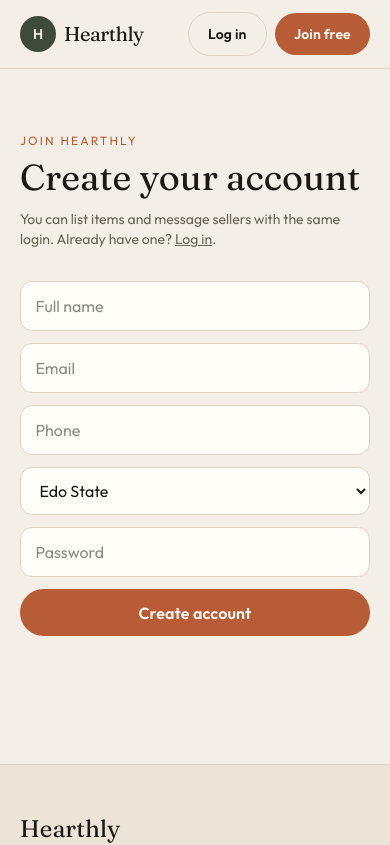
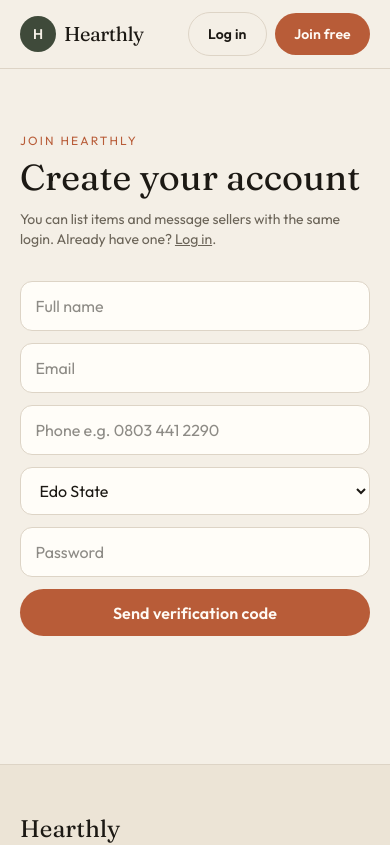
Before and after one commit to appwrite3519-cpu/hearthly-marketplace, a Next.js app: page /register in a window 390 px wide. Shown: the top 845 px of the page. Built offline with nearby package versions, Linux system fonts and the light colour scheme.

Commit message:
Add phone verification code to signup

```diff
--- a/app/register/page.js
+++ b/app/register/page.js
@@ -4,20 +4,23 @@ import Link from "next/link";
 import { useRouter } from "next/navigation";
 import { useState } from "react";
 import { STATES, stateLabel } from "@/lib/data";
-import { registerUser } from "@/lib/store";
+import { registerUser, requestSignupCode } from "@/lib/store";
 
 export default function RegisterPage() {
   const router = useRouter();
+  const [step, setStep] = useState("details");
   const [form, setForm] = useState({ name: "", email: "", phone: "", city: "Edo", password: "" });
+  const [code, setCode] = useState("");
+  const [challenge, setChallenge] = useState(null);
   const [error, setError] = useState("");
   const [busy, setBusy] = useState(false);
   const set = (key, value) => setForm((prev) => ({ ...prev, [key]: value }));
 
-  async function onSubmit(e) {
-    e.preventDefault();
+  async function sendCode(e) {
+    e?.preventDefault();
     setError("");
-    if (!form.name || !form.email || !form.password) {
-      setError("Name, email and password are required.");
+    if (!form.name || !form.email || !form.phone || !form.password) {
+      setError("Name, email, phone and password are required.");
       return;
     }
     if (form.password.length < 6) {
@@ -26,7 +29,27 @@ export default function RegisterPage() {
     }
     setBusy(true);
     try {
-      await registerUser(form);
+      const result = await requestSignupCode(form);
+      setChallenge(result);
+      setCode("");
+      setStep("code");
+    } catch (err) {
+      setError(err.message);
+    } finally {
+      setBusy(false);
+    }
+  }
+
+  async function confirmCode(e) {
+    e.preventDefault();
+    setError("");
+    if (!String(code).trim()) {
+      setError("Enter the 6-digit code sent to your phone.");
+      return;
+    }
+    setBusy(true);
+    try {
+      await registerUser({ ...form, code });
       router.push("/dashboard");
     } catch (err) {
       setError(err.message);
@@ -38,22 +61,62 @@ export default function RegisterPage() {
   return (
     <div className="mx-auto max-w-md px-5 py-16">
       <p className="text-xs uppercase tracking-[0.18em] text-[#b85c38]">Join Hearthly</p>
-      <h1 className="mt-2 text-4xl">Create your account</h1>
+      <h1 className="mt-2 text-4xl">{step === "code" ? "Verify your phone" : "Create your account"}</h1>
       <p className="mt-3 text-sm text-[#6b6458]">
+        {step === "code" ? (
+          <>
+            Enter the 6-digit code we sent to <span className="font-medium text-[#1c1914]">{challenge?.phoneLabel || form.phone}</span>.
+          </>
+        ) : (
+          <>
             You can list items and message sellers with the same login. Already have one?{" "}
             <Link href="/login" className="underline">Log in</Link>.
+          </>
+        )}
       </p>
-      <form onSubmit={onSubmit} className="mt-8 space-y-3">
+
+      {step === "details" ? (
+        <form onSubmit={sendCode} className="mt-8 space-y-3">
           <input className="field" placeholder="Full name" value={form.name} onChange={(e) => set("name", e.target.value)} />
           <input className="field" type="email" placeholder="Email" value={form.email} onChange={(e) => set("email", e.target.value)} />
-        <input className="field" placeholder="Phone" value={form.phone} onChange={(e) => set("phone", e.target.value)} />
+          <input className="field" type="tel" inputMode="tel" placeholder="Phone e.g. 0803 441 2290" value={form.phone} onChange={(e) => set("phone", e.target.value)} />
           <select className="field" value={form.city} onChange={(e) => set("city", e.target.value)}>
             {STATES.map((state) => <option key={state} value={state}>{stateLabel(state)}</option>)}
           </select>
           <input className="field" type="password" placeholder="Password" value={form.password} onChange={(e) => set("password", e.target.value)} />
           {error && <p className="text-sm text-[#8f4126]">{error}</p>}
-        <button className="btn btn-primary w-full" type="submit" disabled={busy}>{busy ? "Creating…" : "Create account"}</button>
+          <button className="btn btn-primary w-full" type="submit" disabled={busy}>{busy ? "Sending code…" : "Send verification code"}</button>
         </form>
+      ) : (
+        <form onSubmit={confirmCode} className="mt-8 space-y-3">
+          <input
+            className="field tracking-[0.4em] text-center text-2xl"
+            inputMode="numeric"
+            autoComplete="one-time-code"
+            maxLength={6}
+            placeholder="000000"
+            value={code}
+            onChange={(e) => setCode(e.target.value.replace(/\D/g, "").slice(0, 6))}
+          />
+          {challenge?.previewCode ? (
+            <p className="rounded-xl bg-[#ece4d6] px-3 py-2 text-sm text-[#3b362f]">
+              SMS is not connected yet. Use this code: <span className="font-semibold tracking-widest">{challenge.previewCode}</span>
+            </p>
+          ) : (
+            <p className="text-sm text-[#6b6458]">The code expires in 10 minutes.</p>
+          )}
+          {error && <p className="text-sm text-[#8f4126]">{error}</p>}
+          <button className="btn btn-primary w-full" type="submit" disabled={busy}>{busy ? "Checking…" : "Verify and create account"}</button>
+          <div className="flex items-center justify-between text-sm">
+            <button type="button" className="text-[#8f4126]" onClick={() => { setStep("details"); setError(""); }} disabled={busy}>
+              Change number
+            </button>
+            <button type="button" className="text-[#8f4126]" onClick={() => sendCode()} disabled={busy}>
+              Resend code
+            </button>
+          </div>
+        </form>
+      )}
     </div>
   );
 }
```
Also changed, not shown: 1 other file (tests, documents, lock files or other folders). Lines whose indentation alone changed are shown as unchanged.
